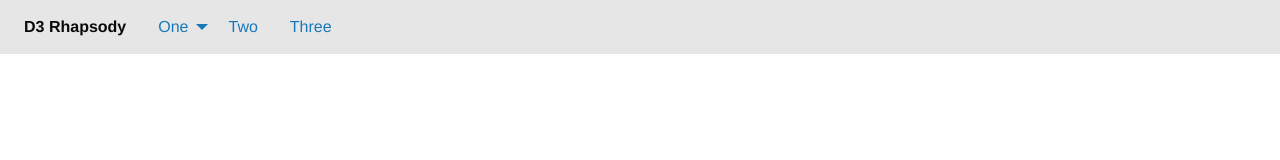
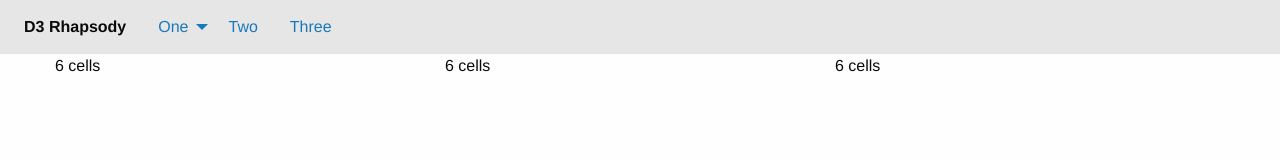
Before and after one commit to nelsonkimaiga/D3Graphs, a website: page index.html in a window 1280 px wide. Drawn offline with Linux system fonts and the light colour scheme.

Commit message:
container paddding

```diff
--- a/index.html
+++ b/index.html
@@ -31,8 +31,14 @@
     </ul>
   </div>
 </div>
-          <div class="grid-container">
+<div class="grid-container">
+    <div class="grid-x">
+        <div class="cell large-4">6 cells</div>
+        <div class="cell large-4">6 cells</div>
+        <div class="cell large-4">6 cells</div>
     </div>
+
+</div>
 
     <script src="js/vendor/jquery.js"></script>
     <script src="js/vendor/what-input.js"></script>
```
